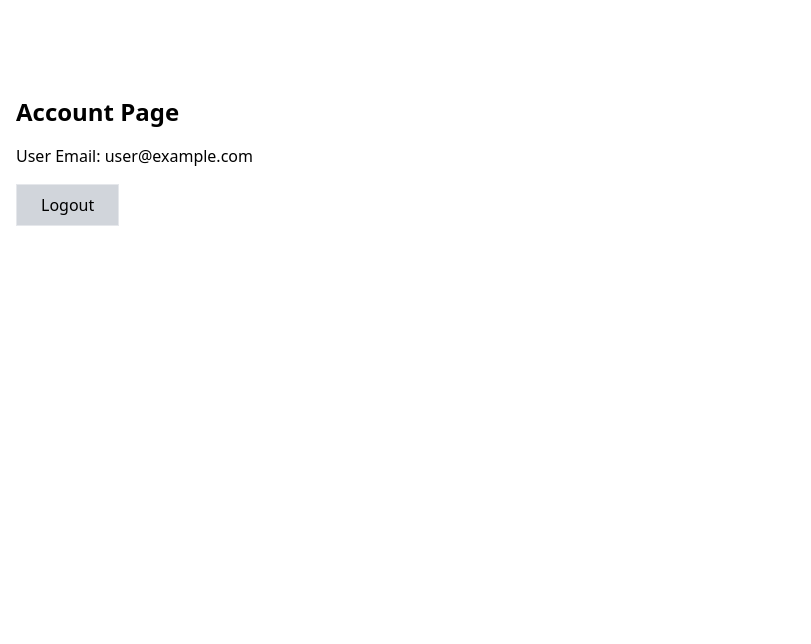
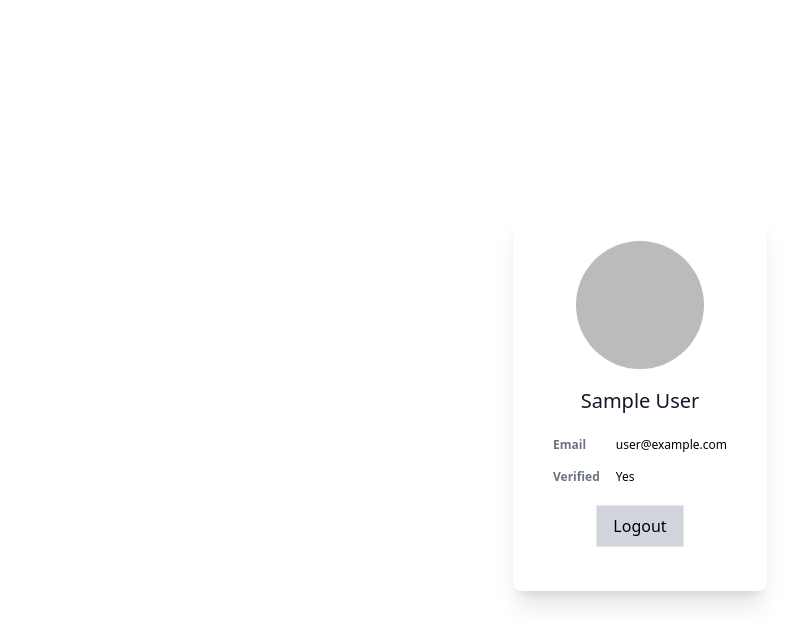
Before and after one commit to yuweiwang11/mehread, a React (Vite) app in the folder client/: page /mehread/account in a window 1280 px wide. Shown: the top 644 px of the page, without its empty margins (0-811 px from the left). Built offline with nearby package versions, Linux system fonts and the light colour scheme; no server answers; sample sign-in values are in the browser's storage.

Commit message:
add user profile card

```diff
--- a/client/src/context/AuthContext.jsx
+++ b/client/src/context/AuthContext.jsx
@@ -20,7 +20,7 @@ export const AuthContextProvider = ({ children }) => {
   const createUser = async (username, email, password) => {
     try {
       await createUserWithEmailAndPassword(auth, email, password).catch((err) => console.log(err))
-      await await sendEmailVerification(auth.currentUser).catch((err) => console.log(err))
+      await sendEmailVerification(auth.currentUser).catch((err) => console.log(err))
       await updateProfile(auth.currentUser, { displayName: username }).catch((err) =>
         console.log(err)
       )
--- a/client/src/pages/AccountPage.jsx
+++ b/client/src/pages/AccountPage.jsx
@@ -18,12 +18,63 @@ export default function AccountPage() {
   }
 
   return (
-    <div className="max-w-[600] mx-auto my-16 p-4">
-      <h1 className="text-2xl font-bold py-4">Account Page</h1>
-      <p>User Email: {user && user.email}</p>
-      <button className="border px-6 py-2 my-4" onClick={handleLogout}>
-        Logout
-      </button>
+    // <div className="max-w-[600] mx-auto my-16 p-4">
+    //   <h1 className="text-2xl font-bold py-4">Account Page</h1>
+    //   <p>Username: {user && user.displayName}</p>
+    //   <p>User Email: {user && user.email}</p>
+    //   <p>emailVerified?:{user && user.emailVerified === true && 'yes'}</p>
+    //   <button className="border px-6 py-2 my-4" onClick={handleLogout}>
+    //     Logout
+    //   </button>
+    // </div>
+
+    <div className="flex items-center h-screen w-full justify-center">
+      <div className="max-w-xs">
+        <div className="bg-white shadow-xl rounded-lg p-6 ">
+          <div className="photo-wrapper p-2">
+            <img
+              className="w-32 h-32 rounded-full mx-auto"
+              src={user && user.photoURL ? user.photoURL : '../logo/usericon_filled.png'}
+              alt={user && user.displayName}
+            />
+          </div>
+          <div className="p-2">
+            <h3 className="text-center text-xl text-gray-900 font-medium leading-8">
+              {user && user.displayName}
+            </h3>
+            {/* <div className="text-center text-gray-400 text-xs font-semibold">
+              <p>Web Developer</p>
+            </div> */}
+            <table className="text-xs my-3">
+              <tbody>
+                <tr>
+                  <td className="px-2 py-2 text-gray-500 font-semibold">Email</td>
+                  <td className="px-2 py-2">{user && user.email}</td>
+                </tr>
+                <tr>
+                  <td className="px-2 py-2 text-gray-500 font-semibold">Verified</td>
+                  <td className="px-2 py-2">
+                    {user && user.emailVerified === true ? 'Yes' : 'Please verify your email'}
+                  </td>
+                </tr>
+              </tbody>
+            </table>
+
+            <div className="text-center my-3">
+              {/* <a
+                className="text-xs text-indigo-500 italic hover:underline hover:text-indigo-600 font-medium"
+                href="#"
+              >
+                Go to my library{' '}
+              </a> */}
+
+              <button className="border px-4 py-2" onClick={handleLogout}>
+                Logout
+              </button>
+            </div>
+          </div>
+        </div>
+      </div>
     </div>
   )
 }
```
